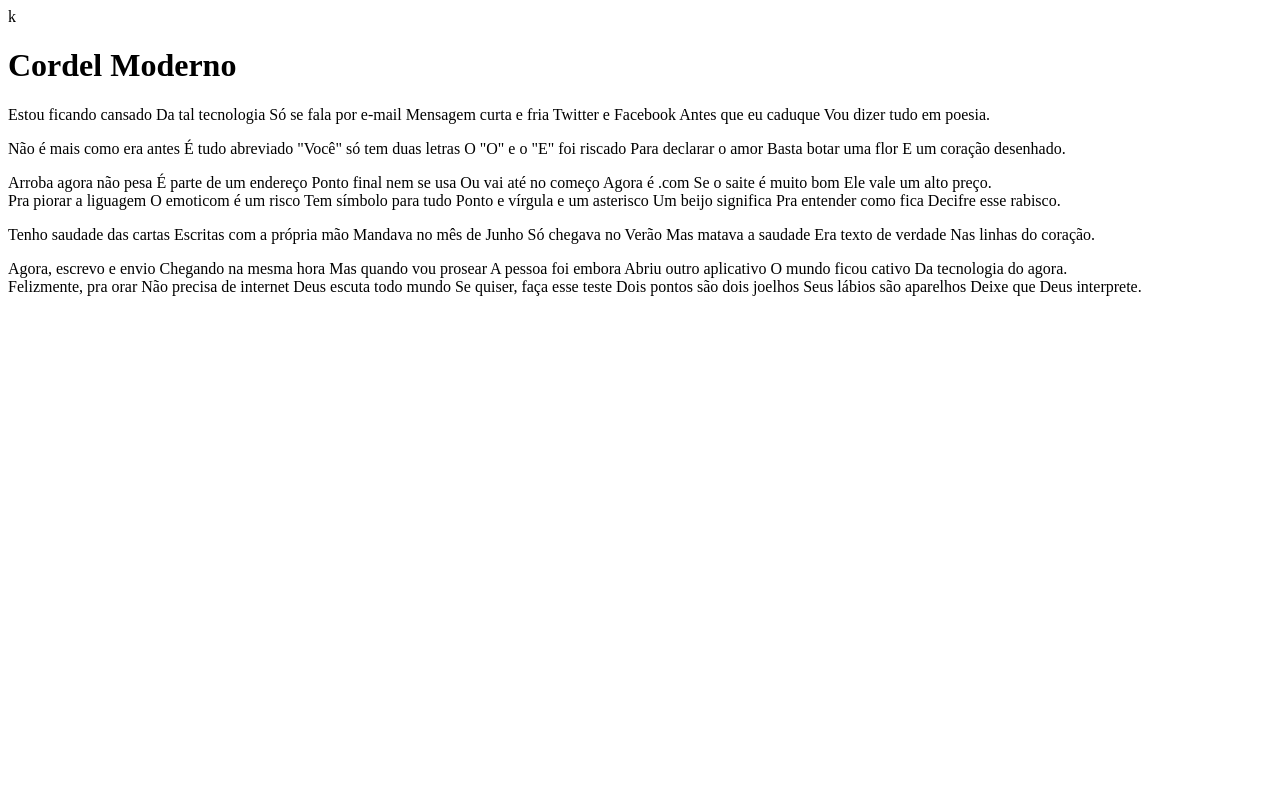
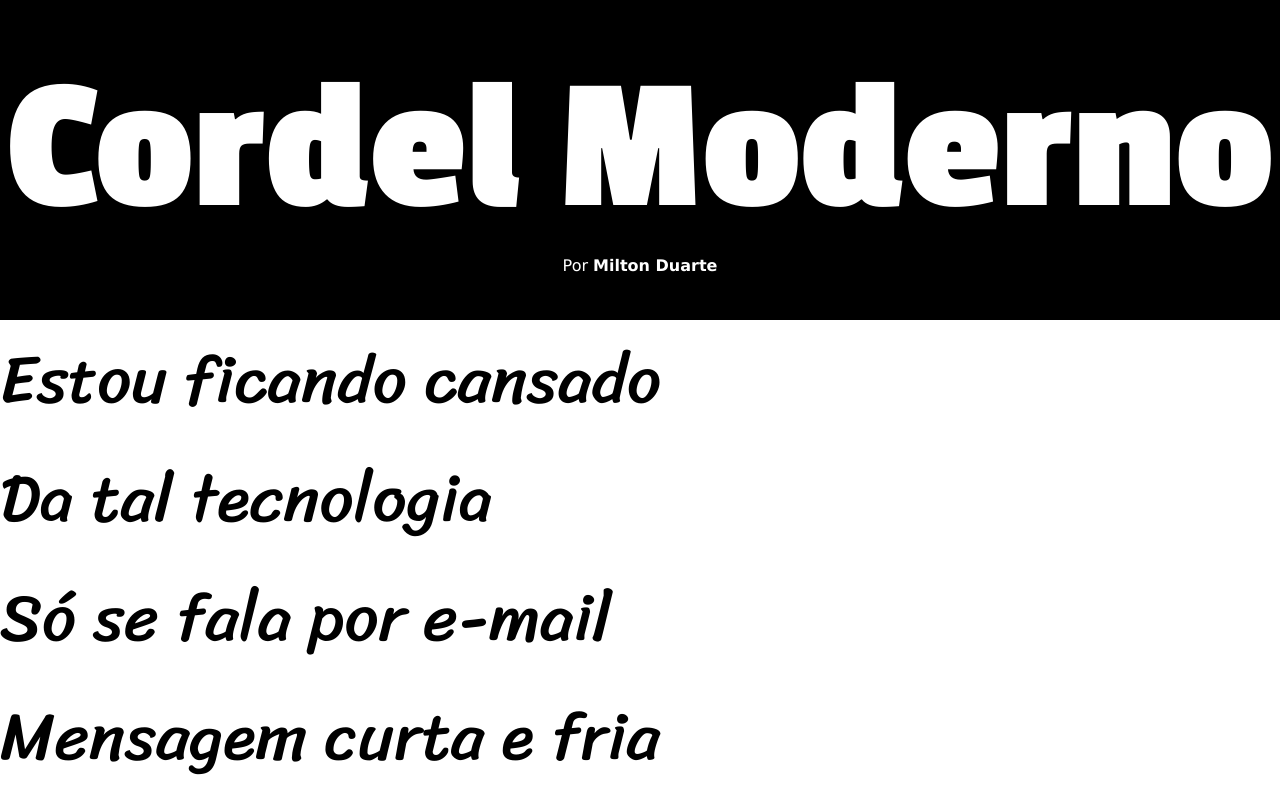
Before and after one commit to Gusfilho96/html-css, a plain HTML site: page Desafios/Modulo3(sem ajuda)/index.html in a window 1280 px wide. Shown: the top 800 px of the page. Drawn offline with Linux system fonts and the light colour scheme.

Commit message:
Importei as fontes e organizei
Projeto cordel, já está ficando bem legal

```diff
--- a/Desafios/Modulo3(sem ajuda)/index.html
+++ b/Desafios/Modulo3(sem ajuda)/index.html
@@ -4,72 +4,87 @@
     <meta charset="UTF-8">
     <meta name="viewport" content="width=device-width, initial-scale=1.0">
     <title>Cordel Moderno</title>
-    <link rel="stylesheet" href="style.css">k
+    <link rel="stylesheet" href="style.css">
 </head>
 <body>
+    <section id="titulo">
         <h1>
             Cordel Moderno
         </h1>
         <p>
-        Estou ficando cansado
-        Da tal tecnologia
-        Só se fala por e-mail
-        Mensagem curta e fria
-        Twitter e Facebook
-        Antes que eu caduque
+            Por <strong>Milton Duarte</strong>
+        </p>
+    </section>
+    <section class="normal">
+        <p>
+            Estou ficando cansado <br>
+            Da tal tecnologia <br>
+            Só se fala por e-mail <br>
+            Mensagem curta e fria <br>
+            Twitter e Facebook <br>
+            Antes que eu caduque <br>
             Vou dizer tudo em poesia.
         </p>
+    </section>
+    <section class="imagem">
         <p>
-        Não é mais como era antes
-        É tudo abreviado
-        "Você" só tem duas letras
-        O "O" e o "E" foi riscado
-        Para declarar o amor
-        Basta botar uma flor
+            Não é mais como era antes <br>
+            É tudo abreviado <br>
+            "Você" só tem duas letras <br>
+            O "O" e o "E" foi riscado <br>
+            Para declarar o amor <br>
+            Basta botar uma flor <br>
             E um coração desenhado.
         </p>
+    </section>
+    <section class="normal">
         <p>
-        Arroba agora não pesa
-        É parte de um endereço
-        Ponto final nem se usa
-        Ou vai até no começo
-        Agora é .com
-        Se o saite é muito bom
+            Arroba agora não pesa <br>
+            É parte de um endereço <br>
+            Ponto final nem se usa <br>
+            Ou vai até no começo <br>
+            Agora é .com <br>
+            Se o saite é muito bom <br>
             Ele vale um alto preço.
             <br>
-        Pra piorar a liguagem
-        O emoticom é um risco
-        Tem símbolo para tudo
-        Ponto e vírgula e um asterisco
-        Um beijo significa
-        Pra entender como fica
+            Pra piorar a liguagem <br>
+            O emoticom é um risco <br>
+            Tem símbolo para tudo <br>
+            Ponto e vírgula e um asterisco <br>
+            Um beijo significa <br>
+            Pra entender como fica <br>
             Decifre esse rabisco.
         </p>
+    </section>
+    <section class="imagem">
         <p>
-        Tenho saudade das cartas
-        Escritas com a própria mão
-        Mandava no mês de Junho
-        Só chegava no Verão
-        Mas matava a saudade
-        Era texto de verdade
+            Tenho saudade das cartas <br>
+            Escritas com a própria mão <br>
+            Mandava no mês de Junho <br>
+            Só chegava no Verão <br>
+            Mas matava a saudade <br>
+            Era texto de verdade <br>
             Nas linhas do coração.
         </p>
+    </section>
+    <section class="normal">
         <p>
-        Agora, escrevo e envio
-        Chegando na mesma hora
-        Mas quando vou prosear
-        A pessoa foi embora
-        Abriu outro aplicativo
-        O mundo ficou cativo
+            Agora, escrevo e envio <br>
+            Chegando na mesma hora <br>
+            Mas quando vou prosear <br>
+            A pessoa foi embora <br>
+            Abriu outro aplicativo <br>
+            O mundo ficou cativo <br>
             Da tecnologia do agora.
             <br>
-        Felizmente, pra orar
-        Não precisa de internet
-        Deus escuta todo mundo
-        Se quiser, faça esse teste
-        Dois pontos são dois joelhos
-        Seus lábios são aparelhos
+            Felizmente, pra orar <br>
+            Não precisa de internet <br>
+            Deus escuta todo mundo <br>
+            Se quiser, faça esse teste <br>
+            Dois pontos são dois joelhos <br>
+            Seus lábios são aparelhos <br>
             Deixe que Deus interprete.
         </p>
+    </section>
 </body>
 </html>
--- a/Desafios/Modulo3(sem ajuda)/style.css
+++ b/Desafios/Modulo3(sem ajuda)/style.css
@@ -1 +1,43 @@
 @charset "UTF-8";
+@import url('https://fonts.googleapis.com/css2?family=Passion+One:wght@400;700;900&display=swap');
+@import url('https://fonts.googleapis.com/css2?family=Passion+One:wght@400;700;900&family=Sriracha&display=swap');
+
+
+*{
+    margin: 0px;
+    padding: 0px;
+}
+
+#titulo{
+    background-color: black;
+    color: white;
+    text-align: center;
+    padding: 45px 0px;
+}
+
+
+h1{
+    font-family: "Passion One", sans-serif;
+    font-weight: 700;
+    font-style: normal;
+    font-size: 192px;
+}
+
+#titulo > p{
+    font-family: Verdana, Geneva, Tahoma, sans-serif;
+}
+
+.normal{
+    font-family: "Sriracha", cursive;
+    font-weight: 400;
+    font-style: normal;
+    font-size: 67px;
+}
+
+.imagem{
+    font-family: "Sriracha", cursive;
+    font-weight: 400;
+    font-style: normal;
+    font-size: 67px;
+    background-color: rgba(0, 0, 0, 0.11);
+}
```
Lines whose indentation alone changed are shown as unchanged.
